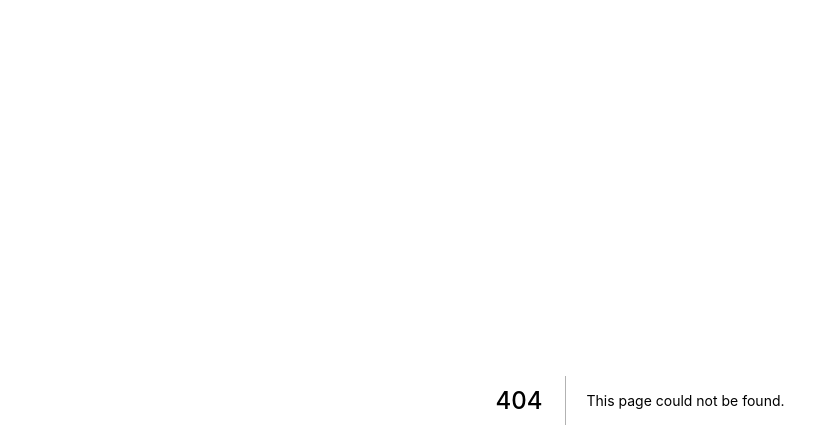
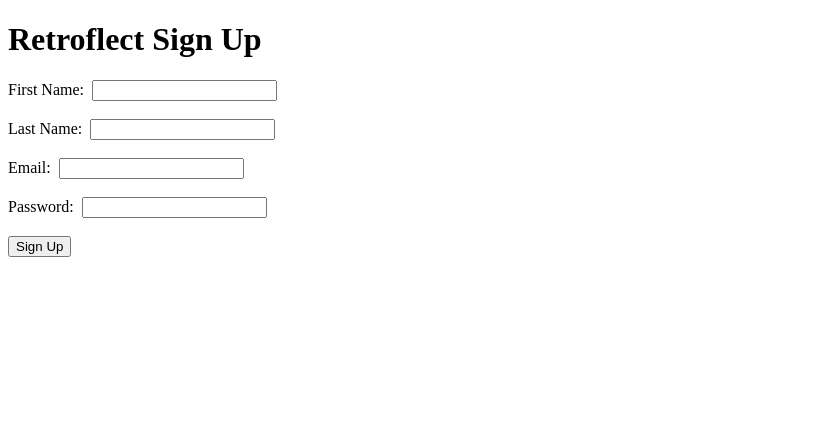
Before and after one commit to retroFlecters/retroflect-client-web, a Next.js app: page /signup in a window 1280 px wide. Before the commit this address had no page. Shown: the top 448 px of the page, without its empty margins (0-839 px from the left). Built offline with nearby package versions, Linux system fonts and the light colour scheme.

Commit message:
Added basic sign up and sign in pages with static html forms

```diff
--- /dev/null
+++ b/pages/signup.js
@@ -0,0 +1,43 @@
+import React from "react";
+import Head from "next/head";
+
+const Signup = () => (
+  <div>
+    <Head>
+      <title>Sign Up</title>
+    </Head>
+
+    <div>
+      <h1 className="title">Retroflect Sign Up</h1>
+    </div>
+    <form>
+      <label>
+        First Name:&nbsp;&nbsp;
+        <input type="text" name="firstname" />
+      </label>
+      <br />
+      <br />
+      <label>
+        Last Name:&nbsp;&nbsp;
+        <input type="text" name="lastname" />
+      </label>
+      <br />
+      <br />
+      <label>
+        Email:&nbsp;&nbsp;
+        <input type="text" name="email" />
+      </label>
+      <br />
+      <br />
+      <label>
+        Password:&nbsp;&nbsp;
+        <input type="password" name="password" />
+      </label>
+      <br />
+      <br />
+      <input type="submit" value="Sign Up" />
+    </form>
+  </div>
+);
+
+export default Signup;
```
Also changed, not shown: pages/signin.js (added, +31 -0 lines).
